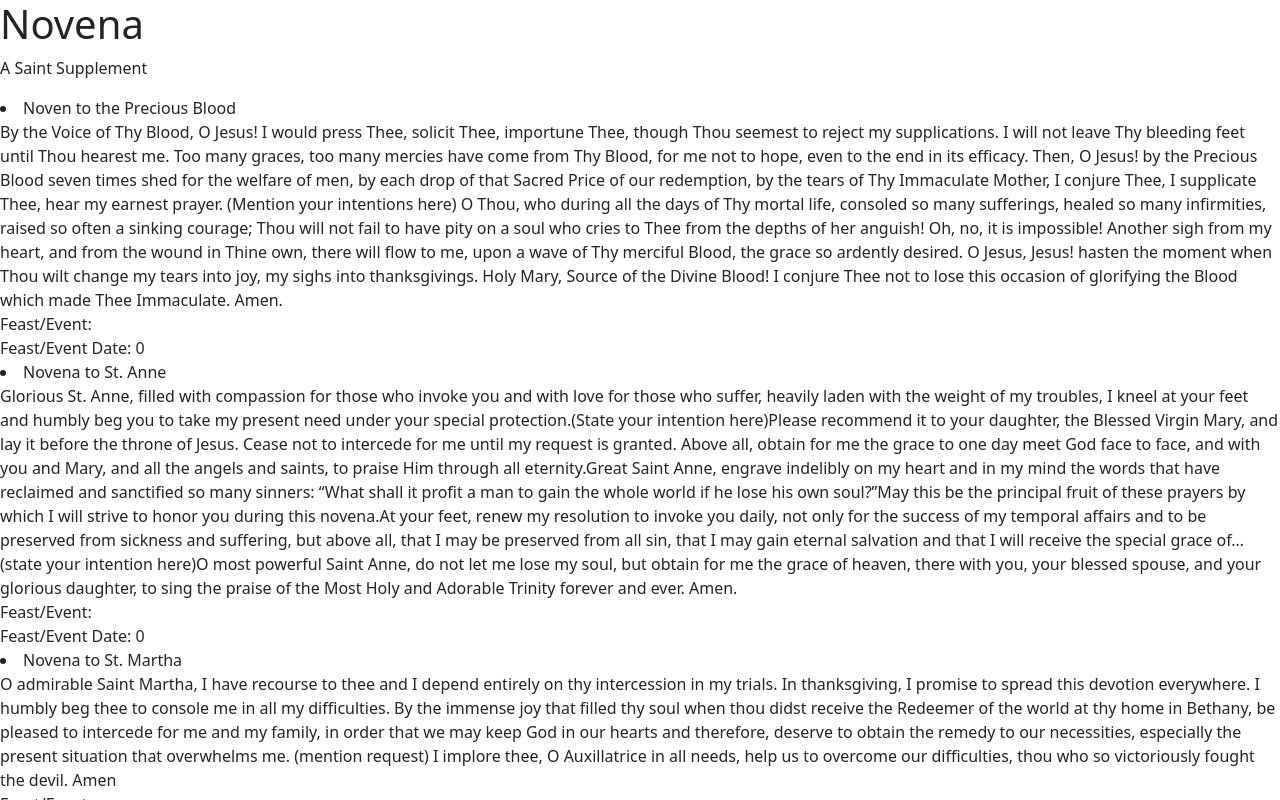
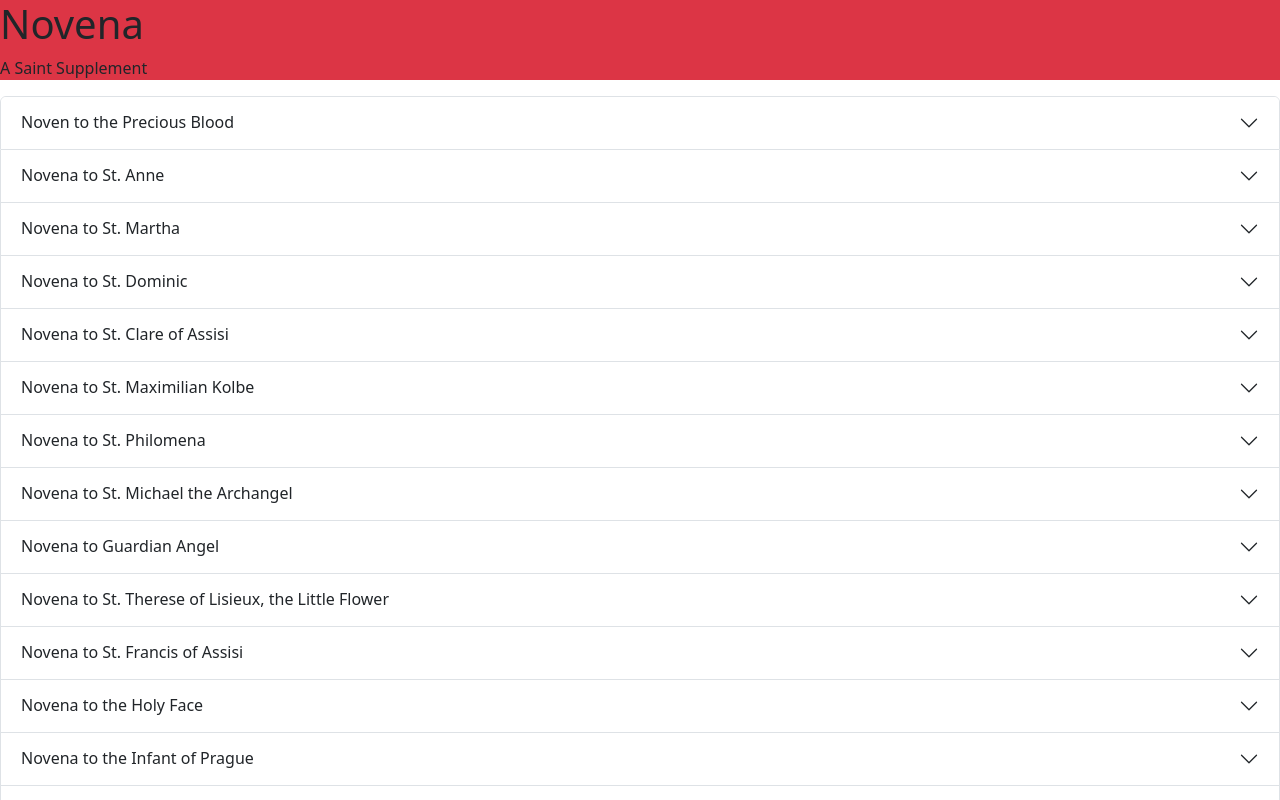
Before and after one commit to Officialdougb/novenas, a React (Create React App) app: page /praynow in a window 1280 px wide. Shown: the top 800 px of the page. Built offline with nearby package versions, Linux system fonts and the light colour scheme.

Commit message:
stylized novenvas list as accordion displays

```diff
--- a/src/components/Header.js
+++ b/src/components/Header.js
@@ -1,8 +1,8 @@
 export default function Header() {
   return (
-    <>
+    <div className="bg-danger">
       <h1>Novena</h1>
       <p>A Saint Supplement</p>
-    </>
+    </div>
   );
 }
--- a/src/components/NovenasList.js
+++ b/src/components/NovenasList.js
@@ -1,13 +1,25 @@
+import Accordion from "react-bootstrap/Accordion";
+
 export default function NovenasList(props) {
   return (
     <>
+      <style type="text/css">
+        {`
+          ul,li {list-style:none;}
+        `}
+      </style>
+
       {props.data.map((novena) =>
-        <li key={novena.title}>
-          {novena.title}<br />
-          {novena.text}<br />
-          Feast/Event: {novena.event}<br />
-          Feast/Event Date: {novena.eventDate}
-        </li>
+        <Accordion.Item eventKey={novena.title}>
+          <Accordion.Header>
+            {novena.title}
+          </Accordion.Header>
+          <Accordion.Body>
+            {novena.text}<br />
+            Feast/Event: {novena.event}<br />
+            Feast/Event Date: {novena.eventDate}
+          </Accordion.Body>
+        </Accordion.Item>
       )}
     </>
   );
--- a/src/components/PrayNowView.js
+++ b/src/components/PrayNowView.js
@@ -2,12 +2,15 @@ import Header from './Header.js';
 import NovenasList from './NovenasList.js';
 import { Link } from 'react-router-dom';
 import { novenas } from './data/SummerNovenas23.js';
+import Accordian from 'react-bootstrap/Accordion';
 
 export default function PrayNowView() {
   return (
     <>
       <Header />
-      <NovenasList data={novenas} />
+      <Accordian>
+        <NovenasList data={novenas} />
+      </Accordian>
       <Link to="/">Home</Link>
     </>
   );
```
Also changed, not shown: src/components/HomeView.js (deleted, +0 -19 lines).
